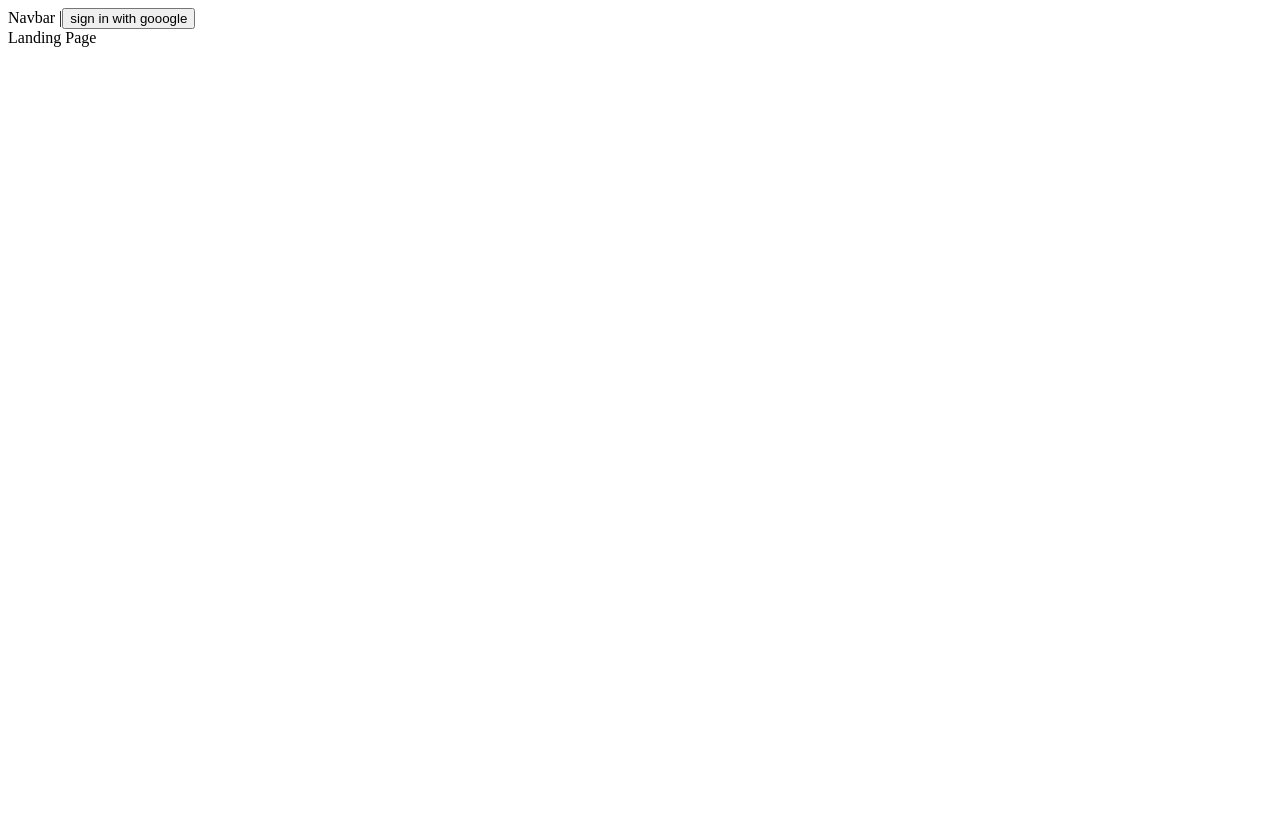
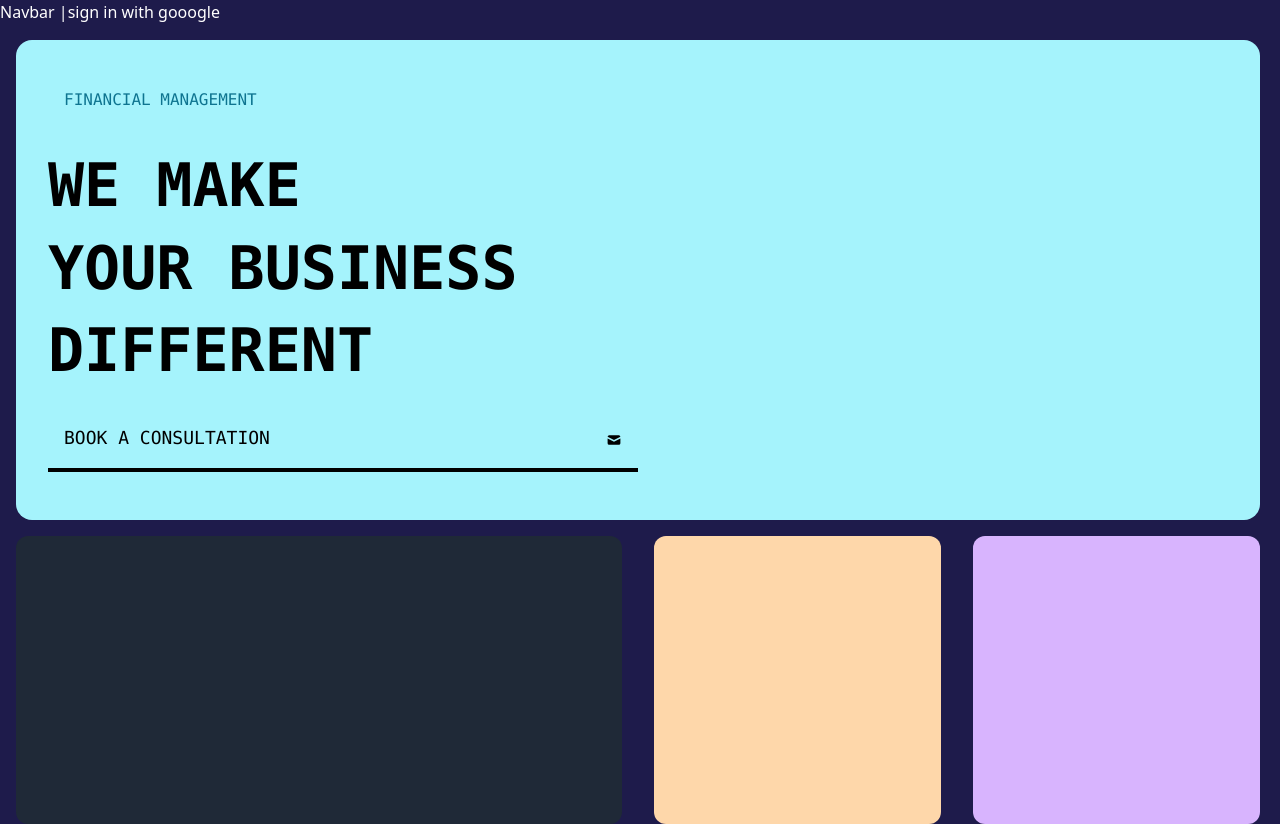
Before and after one commit to NanakDS-Sidhu/finance_management_app, a Next.js app: page / in a window 1280 px wide. Before the commit the page ends 800 px from the top, so only its background shows below. Built offline with nearby package versions, Linux system fonts and the light colour scheme; no server answers.

Commit message:
added divs to hero section on landing page

```diff
--- a/app/expenses/page.js
+++ b/app/expenses/page.js
@@ -7,7 +7,7 @@ import TransactionList from "../components/transactions/TransactionList"
 const expenses = () => {
     const{data,status}=useSession();
   return (
-    <div>
+    <div className=" bg-slate-800">
       {status==="loading"?"Loading":<></>}
       {status === 'authenticated' ?<TransactionList email={data.user.email}></TransactionList>:<></>}
     </div>
--- a/app/layout.js
+++ b/app/layout.js
@@ -2,12 +2,13 @@
 
 import { SessionProvider } from "next-auth/react";
 import Navbar from "./components/Navbar";
+import './globals.css'
 
 export default function RootLayout({ children }) {
   return (
     <html>
       <head />
-      <body>
+      <body className=" bg-indigo-950 text-white">
         <SessionProvider>
           <Navbar />
           {children}
--- a/app/page.js
+++ b/app/page.js
@@ -1,8 +1,37 @@
 'use client'
+import { HiMail, IconName } from "react-icons/hi";
 
 export default function Home() {
+  return(
+    <div className="pr-1">
+      <div className="Hero Section">
+      <div className="bg-cyan-200 m-4  p-8 rounded-2xl flex">
+        <div className="Text Div w-1/2">
+          <h2 className=" text-cyan-700 font-mono mb-8 mt-4 mx-4">FINANCIAL MANAGEMENT</h2>
+          <h1 className=" text-black text-6xl font-mono font-bold my-4 tracking-normal whitespace-pre-line leading-snug">WE MAKE <br></br>
+              YOUR BUSINESS <br></br>
+              DIFFERENT</h1>
+          <div className="flex justify-between mt-4">
+          <span className="text-black font-mono m-4 text-lg">BOOK A CONSULTATION</span>
+          <HiMail className="text-black mt-6 mx-4"></HiMail>
+          </div>
+          <hr className="border-2 mb-4 border-black"></hr>
+          </div>
+        <div className="Image div grow"></div>
+      </div>
+      </div>
+      <div className="Hero-2 flex h-72">
+        <div className=" w-1/2">
+          <div className=" bg-gray-800 h-full m-4 mt-0 rounded-xl"></div>
+        </div>
+        <div className=" w-1/4">
+          <div className=" bg-orange-200 h-full m-4 mt-0 rounded-xl"></div>
+        </div>
+        <div className="grow">
+          <div className=" bg-purple-300 h-full m-4 mt-0 rounded-xl"></div>
+        </div>
 
-  return(
-    <div>Landing Page</div>
+      </div>
+    </div>
   )
 }
--- a/package.json
+++ b/package.json
@@ -19,6 +19,7 @@
     "postcss": "8.4.24",
     "react": "18.2.0",
     "react-dom": "18.2.0",
+    "react-icons": "^4.9.0",
     "tailwindcss": "3.3.2"
   },
   "devDependencies": {
```
Also changed, not shown: 1 other file (tests, documents, lock files or other folders).
